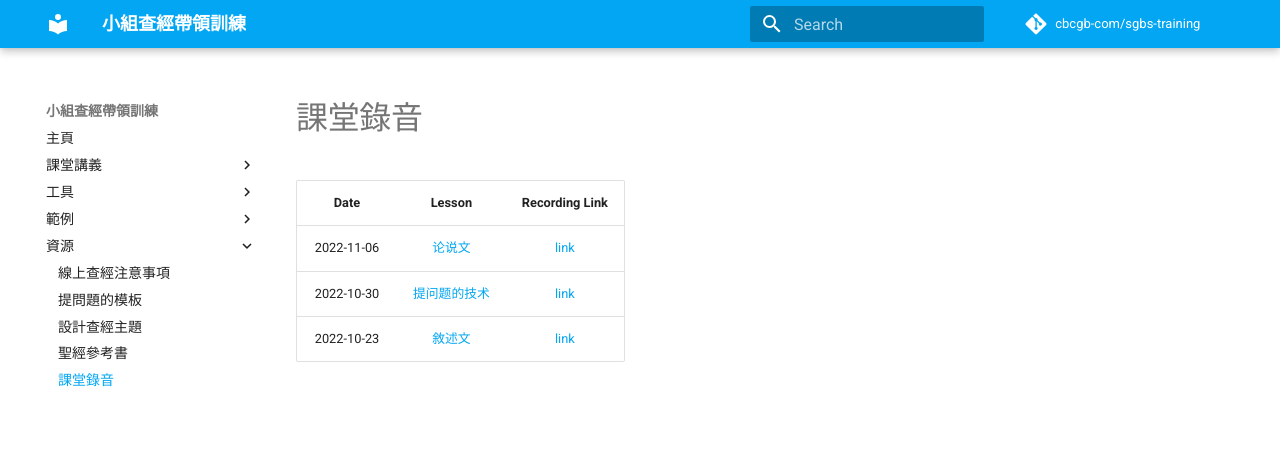
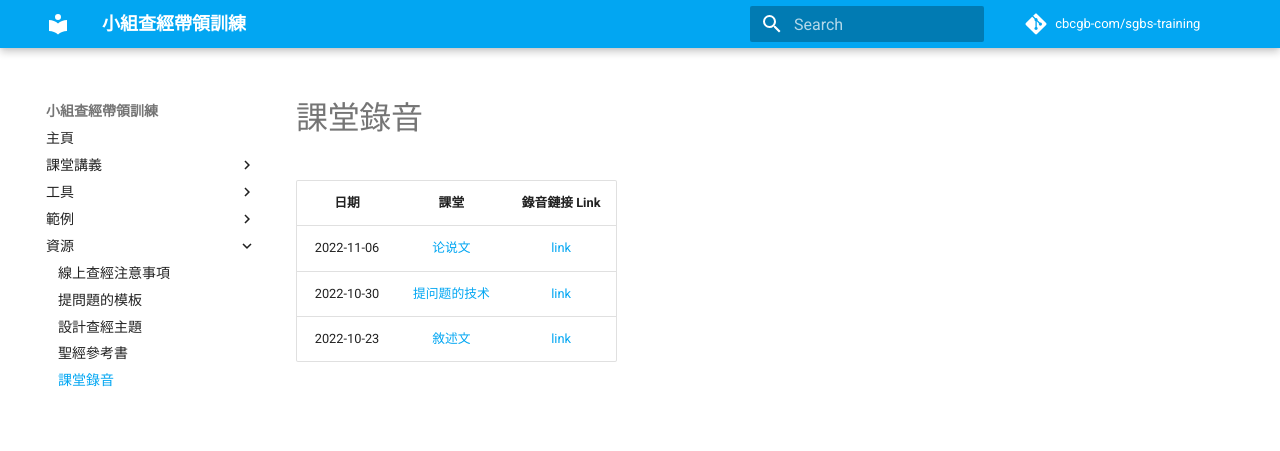
Before and after one commit to cbcgb-com/sgbs-training, an MkDocs documentation site: the page built from docs/resources/recordings.md, in a window 1280 px wide. Shown: the top 451 px of the page. Built offline with MkDocs 1.6.1 and Material for MkDocs 9.7.7, drawn with Linux system fonts in a browser that asks for light colours; comment, search, counter and statistics services are not loaded.

Commit message:
Change table headers to Chinese

```diff
--- a/docs/resources/recordings.md
+++ b/docs/resources/recordings.md
@@ -1,7 +1,7 @@
 # 課堂錄音
 
-|    Date    |                         Lesson                         |                                   Recording Link                                    |
-|:----------:|:------------------------------------------------------:|:-----------------------------------------------------------------------------------:|
+|    日期    |                          課堂                          |                                    錄音鏈接 Link                                    |
+|:----------:|:----------------------------------------------------:|:-----------------------------------------------------------------------------------:|
 | 2022-11-06 |    [论说文](../class-notes/lesson-3-questioning.md)    |  [link](https://www.dropbox.com/sh/wxcdfe52amil48d/AADWhC3NpZKm8Fmfay29g2dTa?dl=0)  |
 | 2022-10-30 | [提问题的技术](../class-notes/lesson-3-questioning.md) | [link](https://www.dropbox.com/s/9oezd89ngvfbhfl/20221030-class-recording.mp3?dl=0) |
 | 2022-10-23 |     [敘述文](../class-notes/lesson-2-narrative.md)     | [link](https://www.dropbox.com/s/i79fazaslqw5gfx/20221023-class-recording.mp3?dl=0) |
```
